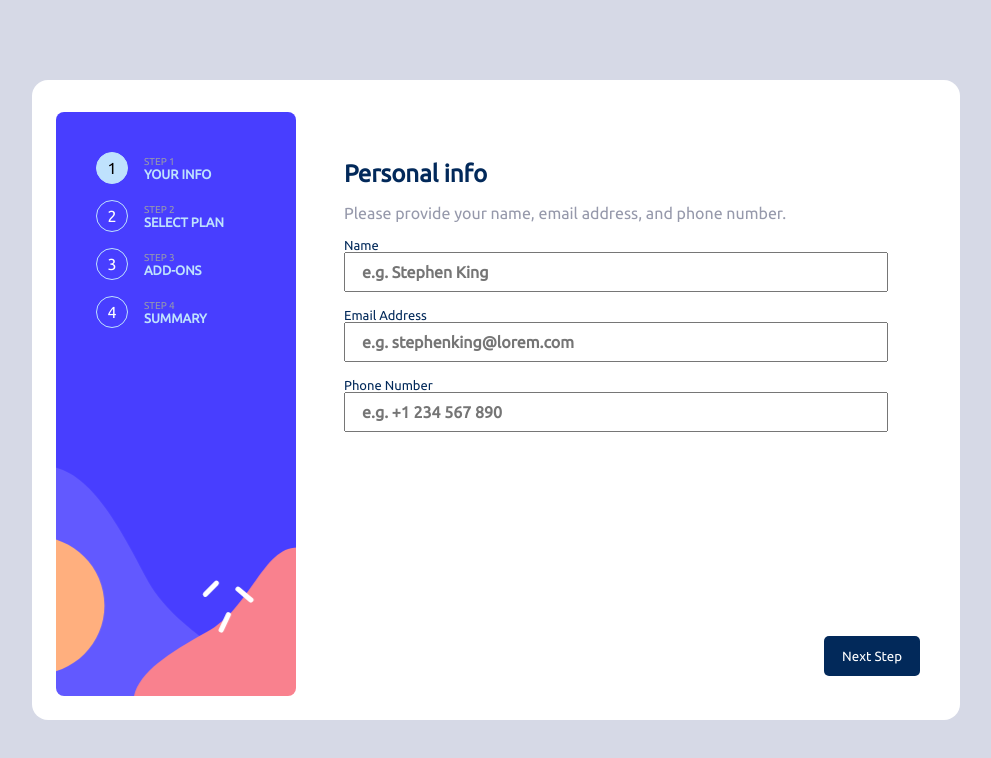
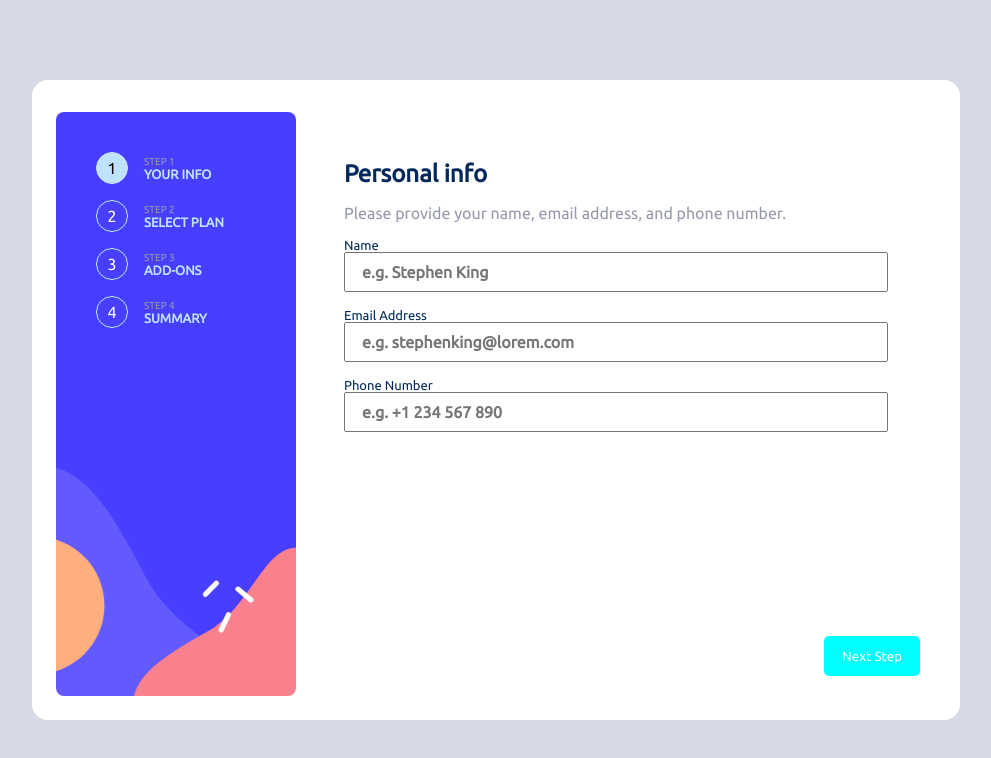
Before and after one commit to UltimateProgramming/frontend_mentor_multi_step_form, a Vue app in the folder multi-step-form/: page / in a window 1280 px wide. Shown: the top 758 px of the page, without its empty margins (144-1135 px from the left). Built offline with nearby package versions, Linux system fonts and the light colour scheme.

Commit message:
added first validation logic

```diff
--- a/multi-step-form/src/components/Form-Navigation.vue
+++ b/multi-step-form/src/components/Form-Navigation.vue
@@ -1,7 +1,17 @@
 <script setup lang="ts">
 import { useFormStore } from '@/stores/form-store'
+import { useValidationStore } from '@/stores/validation-store';
+import { onMounted } from 'vue';
 
 const formStore = useFormStore()
+const validationStore = useValidationStore();
+
+function updateValidityAndMoveToNextStep() {
+  validationStore.updateCurrentStepValidity();
+  if (validationStore.isCurrentStepValid) {
+    formStore.nextStep()
+  }
+}
 </script>
 
 <template>
@@ -14,8 +24,10 @@ const formStore = useFormStore()
     <div class="rightside-btn-wrapper">
       <button
         v-if="formStore.currentStep !== formStore.maxSteps"
+        :class="{'disabled' : !validationStore.isCurrentStepValid, 'next-btn' : validationStore.isCurrentStepValid}"
+        :disabled="!validationStore.isCurrentStepValid"
         class="next-btn"
-        @click="formStore.nextStep()"
+        @click="updateValidityAndMoveToNextStep()"
       >
         Next Step
       </button>
@@ -83,4 +95,7 @@ const formStore = useFormStore()
   cursor: pointer;
   opacity: 0.75;
 }
+.disabled {
+  background-color: aqua;
+}
 </style>
--- a/multi-step-form/src/stores/info-store.ts
+++ b/multi-step-form/src/stores/info-store.ts
@@ -12,6 +12,18 @@ export const useInfoStore = defineStore('infoStore', {
     selectedPlanTime: PlanEnum.Month as PlanEnum,
     selectedAddons: [] as Addon[]
   }),
+
+  getters: {
+    getName(): string {
+      return this.name
+    },
+    getEmail(): string {
+      return this.email
+    },
+    getPhone(): string {
+      return this.phone
+    }
+  },
   actions: {
     addName(name: string): void {
       this.name = name
--- /dev/null
+++ b/multi-step-form/src/stores/validation-store.ts
@@ -0,0 +1,53 @@
+import { useFormStore } from '@/stores/form-store'
+import { useInfoStore } from '@/stores/info-store'
+import { defineStore } from 'pinia'
+
+export const useValidationStore = defineStore('validationStore', {
+  state: () => ({ errors: new Map(), isCurrentStepValid: false, touched: new Map() }),
+  actions: {
+    updateCurrentStepValidity(): void {
+      const infoStore = useInfoStore()
+      const formStore = useFormStore()
+
+      switch (formStore.currentStep) {
+        case 1:
+          if (this.errors.size > 0 && this.touched.size <= 3) {
+            this.isCurrentStepValid = false
+            return
+          }
+          break
+
+        case 2:
+          if (infoStore.selectedPlan === undefined) {
+            this.isCurrentStepValid = false
+            return
+          }
+          break
+
+        case 3:
+          if (infoStore.selectedAddons.length === 0) {
+            this.isCurrentStepValid = false
+            return
+          }
+      }
+      this.isCurrentStepValid = true
+      return
+    },
+
+    setError(key: string, value: unknown) {
+      this.errors.set(key, value)
+    },
+
+    removeError(key: string) {
+      this.errors.delete(key)
+    },
+
+    resetTouched() {
+      this.touched.clear()
+    },
+
+    setTouched(key: string, value: unknown) {
+      this.touched.set(key, value)
+    }
+  }
+})
--- a/multi-step-form/src/views/Personal-Info-View.vue
+++ b/multi-step-form/src/views/Personal-Info-View.vue
@@ -2,8 +2,49 @@
 import FormDescription from '@/components/Form-Description.vue'
 import FormHeader from '@/components/Form-Header.vue'
 import { useInfoStore } from '@/stores/info-store'
+import { useValidationStore } from '@/stores/validation-store'
+import { onMounted } from 'vue';
 
-const infoStore = useInfoStore()
+const infoStore = useInfoStore();
+const validationStore = useValidationStore();
+
+function onNameChange(event: Event) {
+  const input = event.target as HTMLInputElement;
+  if (!input.value) {
+    validationStore.setError('name', 'This field is required')
+  } else {
+    validationStore.removeError('name')
+  }
+}
+
+function onEmailChange(event: Event) {
+  const input = event.target as HTMLInputElement;
+  if (!input.value) {
+    validationStore.setError('email', 'This field is required')
+  } else {
+    validationStore.removeError('email')
+  }
+}
+
+function onPhoneChange(event: Event) {
+  const input = event.target as HTMLInputElement;
+  if (!input.value) {
+    validationStore.setError('phone', 'This field is required');
+  } else {
+    validationStore.removeError('phone')
+  }
+}
+
+function onBlur(source: string) {
+  validationStore.setTouched(source, true)
+  console.log('test')
+}
+
+onMounted(() => {
+  validationStore.setError('name', 'This field is required');
+  validationStore.setError('email', 'This field is required');
+  validationStore.setError('phone', 'This field is required');
+})
 </script>
 
 <template>
@@ -14,16 +55,18 @@ const infoStore = useInfoStore()
     ></FormDescription>
     <form class="input-fields">
       <label for="name">Name</label>
-      <input id="name" type="text" placeholder="e.g. Stephen King" v-model="infoStore.name" />
+      <input id="name" type="text" placeholder="e.g. Stephen King" v-model="infoStore.name" @change="onNameChange($event)" @blur="onBlur('name')"/>
       <label for="email">Email Address</label>
       <input
         id="email"
         type="email"
         placeholder="e.g. stephenking@lorem.com"
         v-model="infoStore.email"
+        @change="onEmailChange($event)"
+        @blur="onBlur('email')"
       />
       <label for="phone">Phone Number</label>
-      <input id="phone" type="tel" placeholder="e.g. +1 234 567 890" v-model="infoStore.phone" />
+      <input id="phone" type="tel" placeholder="e.g. +1 234 567 890" v-model="infoStore.phone" @change="onPhoneChange($event)" @blur="onBlur('phone')"/>
     </form>
   </div>
 </template>
```
